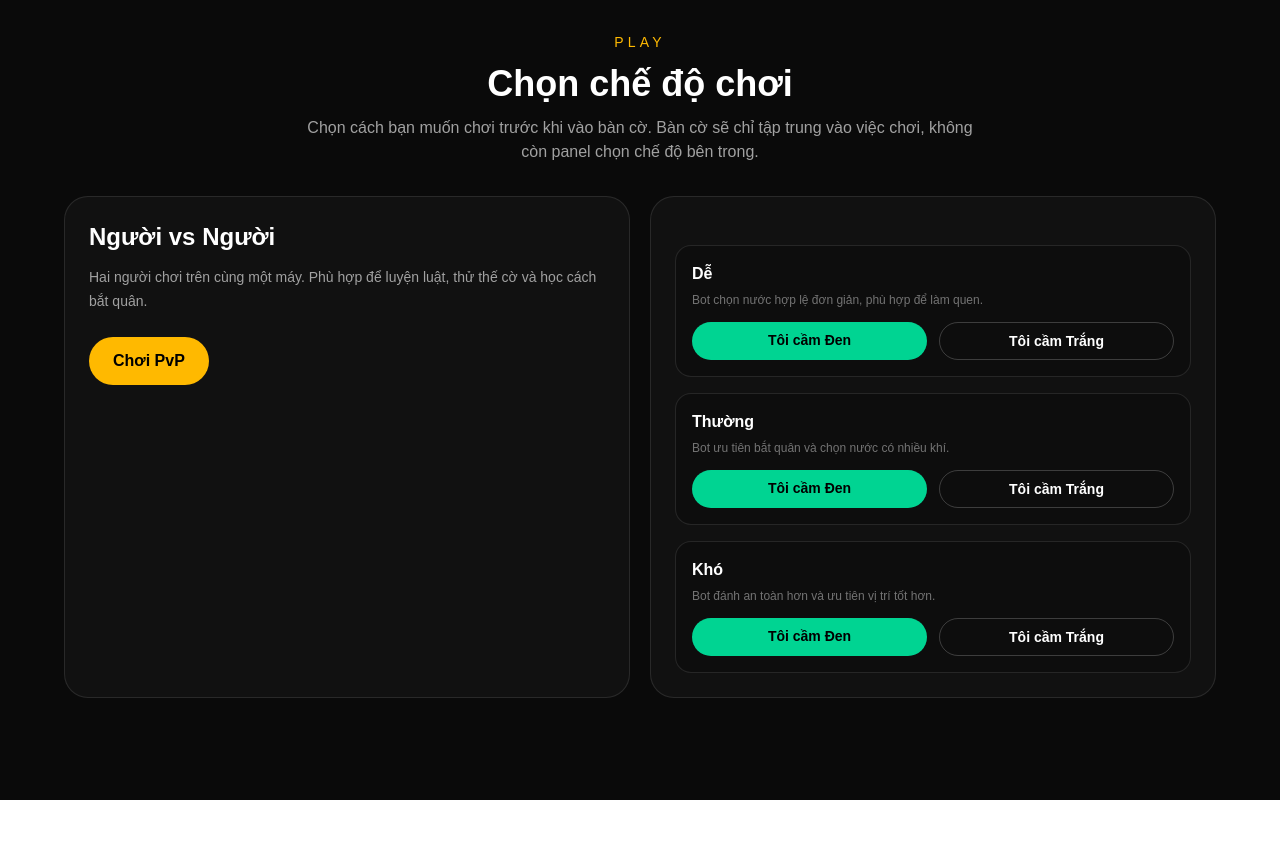
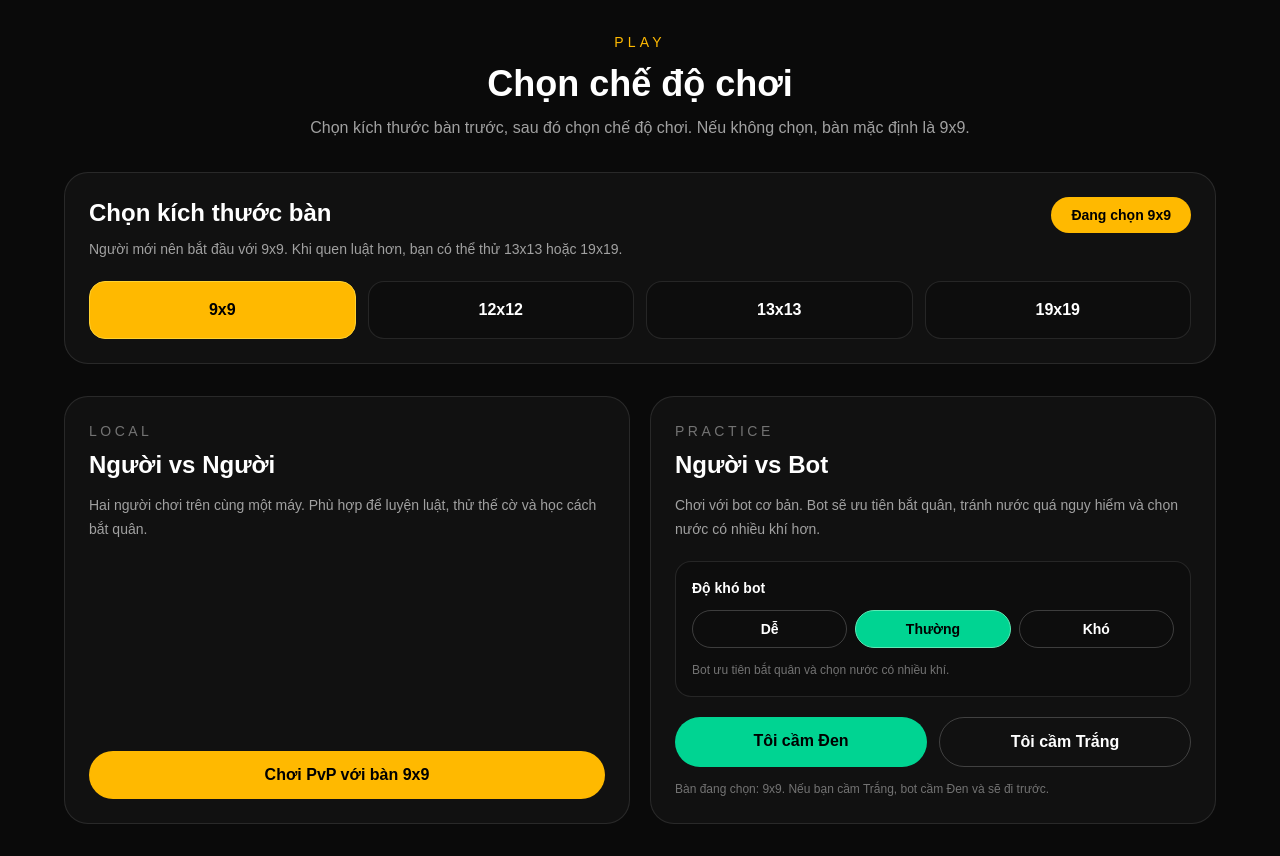
Before and after one commit to lmtvinh/go-vay-ai, a Next.js app: page /play in a window 1280 px wide. Before the commit the page ends 800 px from the top, so only its background shows below. Built offline with nearby package versions, Linux system fonts and the light colour scheme.

Commit message:
feat: save game setup in review

```diff
--- a/components/goban/GoBoard.tsx
+++ b/components/goban/GoBoard.tsx
@@ -229,6 +229,9 @@ export default function GoBoard({
             endReason: reason,
             createdAt: new Date().toISOString(),
             score,
+            gameMode,
+            viewerPlayer,
+            botDifficulty,
         });
     }
 
--- a/components/play/PlayModeSelector.tsx
+++ b/components/play/PlayModeSelector.tsx
@@ -1,6 +1,40 @@
+"use client";
+
+import { useState } from "react";
 import Link from "next/link";
 
+const BOARD_SIZES = [9, 12, 13, 19] as const;
+
+const BOT_LEVELS = [
+    {
+        level: "easy",
+        title: "Dễ",
+        description: "Bot đi đơn giản, phù hợp để làm quen.",
+    },
+    {
+        level: "normal",
+        title: "Thường",
+        description: "Bot ưu tiên bắt quân và chọn nước có nhiều khí.",
+    },
+    {
+        level: "hard",
+        title: "Khó",
+        description: "Bot đánh an toàn hơn và ưu tiên vị trí tốt hơn.",
+    },
+] as const;
+
+type BoardSize = (typeof BOARD_SIZES)[number];
+type BotLevel = (typeof BOT_LEVELS)[number]["level"];
+
 export default function PlayModeSelector() {
+    const [selectedBoardSize, setSelectedBoardSize] = useState<BoardSize>(9);
+    const [selectedBotLevel, setSelectedBotLevel] =
+        useState<BotLevel>("normal");
+
+    const selectedBotLevelInfo = BOT_LEVELS.find(
+        (level) => level.level === selectedBotLevel
+    );
+
     return (
         <div className="space-y-8">
             <header className="text-center">
@@ -13,78 +47,136 @@ export default function PlayModeSelector() {
                 </h1>
 
                 <p className="mx-auto mt-3 max-w-2xl text-neutral-400">
-                    Chọn cách bạn muốn chơi trước khi vào bàn cờ. Bàn cờ sẽ chỉ
-                    tập trung vào việc chơi, không còn panel chọn chế độ bên trong.
+                    Chọn kích thước bàn trước, sau đó chọn chế độ chơi. Nếu không
+                    chọn, bàn mặc định là 9x9.
                 </p>
             </header>
 
-            <section className="grid gap-5 md:grid-cols-2">
+            <section className="rounded-3xl border border-white/10 bg-white/[0.03] p-6">
+                <div className="flex flex-col gap-4 sm:flex-row sm:items-start sm:justify-between">
+                    <div>
+                        <h2 className="text-2xl font-bold text-white">
+                            Chọn kích thước bàn
+                        </h2>
+
+                        <p className="mt-2 text-sm leading-6 text-neutral-400">
+                            Người mới nên bắt đầu với 9x9. Khi quen luật hơn, bạn có
+                            thể thử 13x13 hoặc 19x19.
+                        </p>
+                    </div>
+
+                    <div className="rounded-full bg-amber-400 px-5 py-2 text-sm font-bold text-black">
+                        Đang chọn {selectedBoardSize}x{selectedBoardSize}
+                    </div>
+                </div>
+
+                <div className="mt-5 grid gap-3 sm:grid-cols-4">
+                    {BOARD_SIZES.map((size) => (
+                        <button
+                            key={size}
+                            type="button"
+                            onClick={() => setSelectedBoardSize(size)}
+                            className={`rounded-2xl border px-5 py-4 text-center font-semibold transition ${selectedBoardSize === size
+                                ? "border-amber-300 bg-amber-400 text-black"
+                                : "border-white/10 bg-black/20 text-white hover:bg-white/10"
+                                }`}
+                        >
+                            {size}x{size}
+                        </button>
+                    ))}
+                </div>
+            </section>
+
+            <section className="grid gap-5 lg:grid-cols-2">
                 <article className="rounded-3xl border border-white/10 bg-white/[0.03] p-6">
-                    <h2 className="text-2xl font-bold text-white">
+                    <div className="flex h-full flex-col justify-between">
+                        <div>
+                            <p className="text-sm uppercase tracking-[0.25em] text-neutral-500">
+                                Local
+                            </p>
+
+                            <h2 className="mt-2 text-2xl font-bold text-white">
                                 Người vs Người
                             </h2>
 
                             <p className="mt-3 text-sm leading-6 text-neutral-400">
-                        Hai người chơi trên cùng một máy. Phù hợp để luyện luật,
-                        thử thế cờ và học cách bắt quân.
+                                Hai người chơi trên cùng một máy. Phù hợp để luyện
+                                luật, thử thế cờ và học cách bắt quân.
                             </p>
+                        </div>
 
                         <Link
-                        href="/play/pvp"
-                        className="mt-6 inline-flex rounded-full bg-amber-400 px-6 py-3 font-semibold text-black transition hover:bg-amber-300"
+                            href={`/play/pvp?size=${selectedBoardSize}`}
+                            className="mt-6 inline-flex w-full justify-center rounded-full bg-amber-400 px-6 py-3 font-semibold text-black transition hover:bg-amber-300"
                         >
-                        Chơi PvP
+                            Chơi PvP với bàn {selectedBoardSize}x
+                            {selectedBoardSize}
                         </Link>
+                    </div>
                 </article>
 
                 <article className="rounded-3xl border border-white/10 bg-white/[0.03] p-6">
-                    <div className="mt-6 space-y-4">
-                        {[
-                            {
-                                level: "easy",
-                                title: "Dễ",
-                                description: "Bot chọn nước hợp lệ đơn giản, phù hợp để làm quen.",
-                            },
-                            {
-                                level: "normal",
-                                title: "Thường",
-                                description: "Bot ưu tiên bắt quân và chọn nước có nhiều khí.",
-                            },
-                            {
-                                level: "hard",
-                                title: "Khó",
-                                description: "Bot đánh an toàn hơn và ưu tiên vị trí tốt hơn.",
-                            },
-                        ].map((option) => (
-                            <div
-                                key={option.level}
-                                className="rounded-2xl border border-white/10 bg-black/20 p-4"
-                            >
                     <div>
-                                    <h3 className="font-bold text-white">{option.title}</h3>
-                                    <p className="mt-1 text-xs leading-5 text-neutral-500">
-                                        {option.description}
+                        <p className="text-sm uppercase tracking-[0.25em] text-neutral-500">
+                            Practice
+                        </p>
+
+                        <h2 className="mt-2 text-2xl font-bold text-white">
+                            Người vs Bot
+                        </h2>
+
+                        <p className="mt-3 text-sm leading-6 text-neutral-400">
+                            Chơi với bot cơ bản. Bot sẽ ưu tiên bắt quân, tránh nước
+                            quá nguy hiểm và chọn nước có nhiều khí hơn.
                         </p>
                     </div>
 
-                                <div className="mt-3 grid gap-3 sm:grid-cols-2">
+                    <div className="mt-5 rounded-2xl border border-white/10 bg-black/20 p-4">
+                        <p className="text-sm font-semibold text-white">
+                            Độ khó bot
+                        </p>
+
+                        <div className="mt-3 grid gap-2 sm:grid-cols-3">
+                            {BOT_LEVELS.map((level) => (
+                                <button
+                                    key={level.level}
+                                    type="button"
+                                    onClick={() => setSelectedBotLevel(level.level)}
+                                    className={`rounded-full border px-4 py-2 text-sm font-semibold transition ${selectedBotLevel === level.level
+                                        ? "border-emerald-300 bg-emerald-400 text-black"
+                                        : "border-white/20 text-white hover:bg-white/10"
+                                        }`}
+                                >
+                                    {level.title}
+                                </button>
+                            ))}
+                        </div>
+
+                        <p className="mt-3 text-xs leading-5 text-neutral-500">
+                            {selectedBotLevelInfo?.description}
+                        </p>
+                    </div>
+
+                    <div className="mt-5 grid gap-3 sm:grid-cols-2">
                         <Link
-                                        href={`/play/bot?side=black&level=${option.level}`}
-                                        className="rounded-full bg-emerald-400 px-5 py-2 text-center text-sm font-semibold text-black transition hover:bg-emerald-300"
+                            href={`/play/bot?side=black&level=${selectedBotLevel}&size=${selectedBoardSize}`}
+                            className="rounded-full bg-emerald-400 px-6 py-3 text-center font-semibold text-black transition hover:bg-emerald-300"
                         >
                             Tôi cầm Đen
                         </Link>
 
                         <Link
-                                        href={`/play/bot?side=white&level=${option.level}`}
-                                        className="rounded-full border border-white/20 px-5 py-2 text-center text-sm font-semibold text-white transition hover:bg-white/10"
+                            href={`/play/bot?side=white&level=${selectedBotLevel}&size=${selectedBoardSize}`}
+                            className="rounded-full border border-white/20 px-6 py-3 text-center font-semibold text-white transition hover:bg-white/10"
                         >
                             Tôi cầm Trắng
                         </Link>
                     </div>
-                            </div>
-                        ))}
-                    </div>
+
+                    <p className="mt-3 text-xs leading-5 text-neutral-500">
+                        Bàn đang chọn: {selectedBoardSize}x{selectedBoardSize}. Nếu
+                        bạn cầm Trắng, bot cầm Đen và sẽ đi trước.
+                    </p>
                 </article>
             </section>
         </div>
--- a/components/review/GameReviewList.tsx
+++ b/components/review/GameReviewList.tsx
@@ -29,6 +29,17 @@ function formatDate(value: string) {
     } catch {
         return value;
     }
+}
+
+function getGameModeLabel(review: SavedGameReview) {
+    if (review.gameMode === "human-vs-bot") return "Người vs Bot";
+    return "Người vs Người";
+}
+
+function getBotDifficultyLabel(review: SavedGameReview) {
+    if (review.botDifficulty === "easy") return "Dễ";
+    if (review.botDifficulty === "hard") return "Khó";
+    return "Thường";
 }
 
 export default function GameReviewList() {
@@ -121,7 +132,7 @@ export default function GameReviewList() {
 
                                 <h2 className="mt-2 text-2xl font-bold text-white">
                                     Bàn {review.boardSize}x{review.boardSize} ·{" "}
-                                    {getEndReasonLabel(review.endReason)}
+                                    {getGameModeLabel(review)} · {getEndReasonLabel(review.endReason)}
                                 </h2>
 
                                 <p className="mt-2 text-sm text-neutral-400">
@@ -129,6 +140,13 @@ export default function GameReviewList() {
                                     {review.blackCaptured} · Trắng bắt{" "}
                                     {review.whiteCaptured}
                                 </p>
+
+                                {review.gameMode === "human-vs-bot" && (
+                                    <p className="mt-2 text-sm text-neutral-500">
+                                        Bạn cầm {getPlayerLabel(review.viewerPlayer ?? "black")} · Bot{" "}
+                                        {getBotDifficultyLabel(review)}
+                                    </p>
+                                )}
                             </div>
 
                             <div className="flex flex-col gap-2 sm:flex-row lg:flex-col">
--- a/components/review/LatestGameReview.tsx
+++ b/components/review/LatestGameReview.tsx
@@ -24,6 +24,17 @@ function getEndReasonLabel(reason: SavedGameReview["endReason"]) {
 
 function getReviewBoardSize(review: SavedGameReview) {
     return review.boardSize ?? review.board.length;
+}
+
+function getGameModeLabel(review: SavedGameReview) {
+    if (review.gameMode === "human-vs-bot") return "Người vs Bot";
+    return "Người vs Người";
+}
+
+function getBotDifficultyLabel(review: SavedGameReview) {
+    if (review.botDifficulty === "easy") return "Dễ";
+    if (review.botDifficulty === "hard") return "Khó";
+    return "Thường";
 }
 
 export default function LatestGameReview() {
@@ -120,7 +131,7 @@ export default function LatestGameReview() {
                 </div>
             </header>
 
-            <section className="grid gap-4 md:grid-cols-4">
+            <section className="grid gap-4 md:grid-cols-5">
                 <div className="rounded-3xl border border-white/10 bg-white/[0.03] p-5">
                     <p className="text-sm text-neutral-500">Kết thúc bởi</p>
                     <p className="mt-2 text-2xl font-bold text-white">
@@ -148,9 +159,26 @@ export default function LatestGameReview() {
                         {boardSize}x{boardSize}
                     </p>
                 </div>
+
+                <div className="rounded-3xl border border-white/10 bg-white/[0.03] p-5">
+                    <p className="text-sm text-neutral-500">Chế độ</p>
+                    <p className="mt-2 text-2xl font-bold text-emerald-300">
+                        {getGameModeLabel(review)}
+                    </p>
+
+                    {review.gameMode === "human-vs-bot" && (
+                        <p className="mt-2 text-xs leading-5 text-neutral-500">
+                            Bạn cầm{" "}
+                            <span className="font-semibold text-amber-300">
+                                {getPlayerLabel(review.viewerPlayer ?? "black")}
+                            </span>{" "}
+                            · Bot {getBotDifficultyLabel(review)}
+                        </p>
+                    )}
+                </div>
             </section>
 
-            <section className="grid gap-4 md:grid-cols-4">
+            <section className="grid gap-4 md:grid-cols-5">
                 <div className="rounded-3xl border border-white/10 bg-white/[0.03] p-5">
                     <p className="text-sm text-neutral-500">Đen đã bắt</p>
                     <p className="mt-2 text-3xl font-bold text-white">
--- a/lib/go/gameReviewStorage.ts
+++ b/lib/go/gameReviewStorage.ts
@@ -2,7 +2,9 @@
 
 import type {
     Board,
+    BotDifficulty,
     GameEndReason,
+    GameMode,
     Move,
     Player,
 } from "@/lib/go/types";
@@ -24,6 +26,10 @@ export type SavedGameReview = {
     endReason: GameEndReason;
     createdAt: string;
     score?: BasicScoreResult;
+
+    gameMode?: GameMode;
+    viewerPlayer?: Player;
+    botDifficulty?: BotDifficulty;
 };
 
 function createReviewId() {
```
Lines whose indentation alone changed are shown as unchanged.
